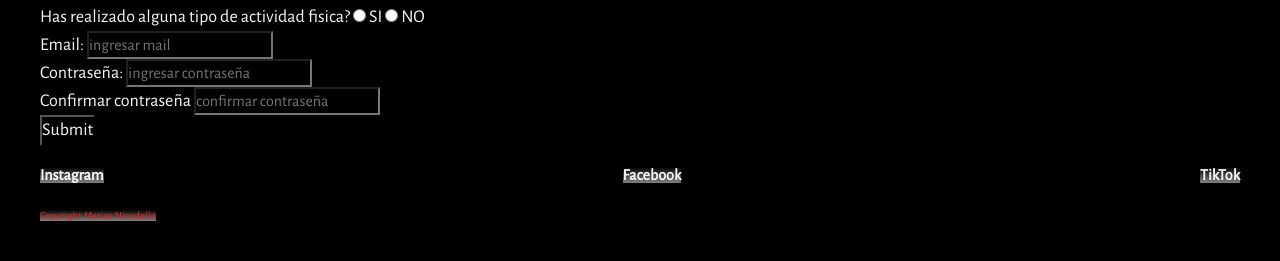
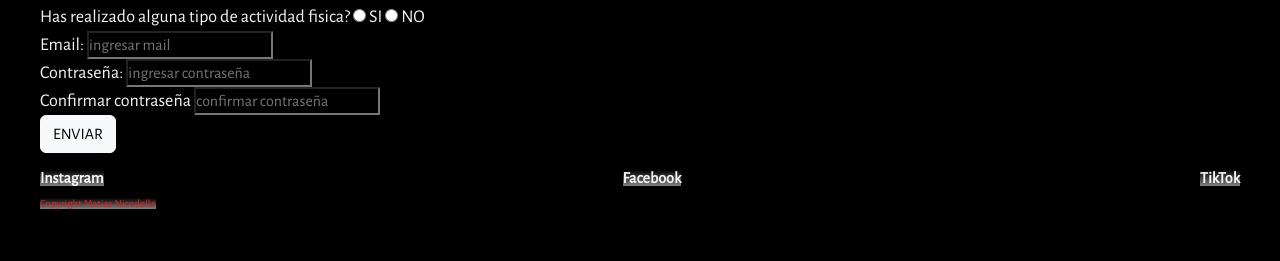
Before and after one commit to matinicodella/matinicodella.github.io, a plain HTML site: page contacto.html in a window 1280 px wide. Shown: the part 285-546 px from the top of the page. Drawn offline with nearby package versions, Linux system fonts and the light colour scheme.

Commit message:
agregue estilo sass a contacto

```diff
--- a/contacto.html
+++ b/contacto.html
@@ -7,14 +7,15 @@
 	<!-- Link de CSS Bootstrap -->
 	<link href="https://cdn.jsdelivr.net/npm/bootstrap@5.2.0/dist/css/bootstrap.min.css" rel="stylesheet" integrity="sha384-gH2yIJqKdNHPEq0n4Mqa/HGKIhSkIHeL5AyhkYV8i59U5AR6csBvApHHNl/vI1Bx" crossorigin="anonymous">
 	<!-- Link de CSS -->
-	<link rel="stylesheet" href="css/estilo.css">
+	<link rel="stylesheet" href="sass/style.css">
 	<!--Link de fonts-->
 	<link rel="preconnect" href="https://fonts.googleapis.com">
 	<link rel="preconnect" href="https://fonts.gstatic.com" crossorigin>
 	<link href="https://fonts.googleapis.com/css2?family=Alegreya+Sans&display=swap" rel="stylesheet">
 </head>
 <body>
-    <nav class=" menu contenedor ">
+    <nav class="navegador">
+    	<div class=" menu">
     		<div class="logo">
 	   			<img src="imagenes/logo.jpg" width="300" />
         	</div>
@@ -35,11 +36,12 @@
 	          		<a href="contacto.html">Contacto</a>
 	        	</li>
 	    	</ul>
+		</div>
     </nav>
-    <div class="contenedor">
+    <div class="relleno51">
     	<h1 class="titulo">Contacto</h1>
     	<h2 class="sub-contacto">Registrate y empeza a vivir la experiencia Rambo Gym</h2>
-    <form action="gracias.html" target="_blank">
+    	<form action="gracias2.html" target="_blank">
    			<div>
    				<label class="sub-paratyc">
    					Nombre:
@@ -83,11 +85,13 @@
 					<input class="opciones-formulario" type="password"	placeholder="confirmar contraseña">
 				</label>
 			</div>
-		<input class="sub-paratyc" type="submit" />
+			<div>
+        		<input class="btn btn-light" type="submit" value="ENVIAR">
+    		</div>
 		</form>
     </div>
-   	<footer>
-    	<ul class="flex_redes contenedor">
+	<footer class="pie">
+    	<ul class="flex_redes">
 	    	<li>
 	    		<a class= "paginas-web" href="https://www.instagram.com/" target="_blank">Instagram</a>
 	    	</li>
@@ -98,9 +102,7 @@
 				<a class= "paginas-web" href="https://www.tiktok.com/" target="_blank">TikTok</a>
 			</li>
 		</ul>
-    <div class="contenedor">
 		<span class="cop">Copyright Matias Nicodella</span>
-    </div>
 	</footer>
  <!--Link de Javascript-->
 <script src="https://cdn.jsdelivr.net/npm/bootstrap@5.2.0/dist/js/bootstrap.bundle.min.js" integrity="sha384-A3rJD856KowSb7dwlZdYEkO39Gagi7vIsF0jrRAoQmDKKtQBHUuLZ9AsSv4jD4Xa" crossorigin="anonymous"></script>
```
Lines whose indentation alone changed are shown as unchanged.
